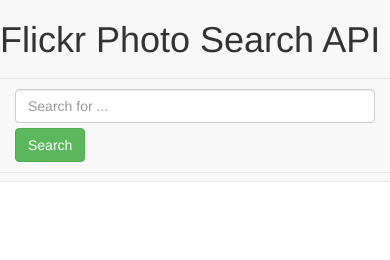
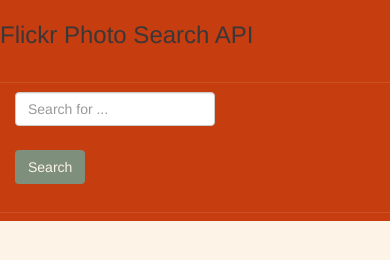
Before and after one commit to rgtalbot/flickr-search-app, a website: page public/home.html in a window 390 px wide. Drawn offline with nearby package versions, Linux system fonts and the light colour scheme.

Commit message:
everything finalized and readme updated

```diff
--- a/package.json
+++ b/package.json
@@ -5,7 +5,7 @@
   "main": "server.js",
   "scripts": {
     "test": "mocha",
-    "start": "node server.js"
+    "start": "nodemon server.js"
   },
   "repository": {
     "type": "git",
--- a/public/css/style.css
+++ b/public/css/style.css
@@ -1,10 +1,68 @@
+body {
+    background-color: #FDF3E7;
+}
+
+.navbar {
+    background-color: #C63D0F;
+}
+
 .searchImg {
     height: 100%;
 }
+.imgDiv {
+    margin-top: 60px;
+}
 
-#imgDiv img {
+.imgDiv img {
     display: block;
     margin: 0 auto;
     width: auto;
-    height: 400px;
+    max-width: 100%;
 }
+
+.row {
+    margin: 10px auto;
+}
+
+.wrapper, .container-fluid {
+    max-width: 1170px;
+    margin: 0 auto;
+}
+
+/**
+Navbar styles
+ */
+.container-fluid {
+    line-height: 70px;
+    vertical-align: middle;
+}
+
+.brand {
+    font-size: 40px;
+    color: #3B3738;
+}
+
+.searchBtn {
+    background-color: #7E8F7C;
+    color: #fdf3e7;
+}
+
+#search-input {
+    width: 400px;
+}
+/* End Navbar */
+
+/**
+Media queries
+ */
+@media (max-width: 949px) {
+    #search-input {
+        width: 200px;
+    }
+}
+
+@media (max-width: 768px) {
+    .brand {
+        font-size: 24px;
+    }
+}
--- a/public/home.html
+++ b/public/home.html
@@ -29,16 +29,16 @@
 
 <div class="wrapper">
 
-    <nav class="navbar navbar-default navbar-fixed-top">
+    <nav class="navbar navbar-fixed-top">
         <div class="container-fluid">
             <div class="navbar-header">
-                <h1>Flickr Photo Search API</h1>
+                <span class="brand">Flickr Photo Search API</span>
             </div>
-            <form class="navbar-form navbar-left" onsubmit=searchApi(event)>
+            <form class="navbar-form navbar-right" onsubmit=searchApi(event)>
                 <div class="form-group">
                     <input type="text" id="search-input" class="form-control" placeholder="Search for ..."/>
                 </div>
-                <button type="submit" class="btn btn-success">Search</button>
+                <button type="submit" class="btn searchBtn">Search</button>
             </form>
         </div>
     </nav>
--- a/public/js/script.js
+++ b/public/js/script.js
@@ -51,7 +51,8 @@
         var row = $('<div>')
             .addClass('row text-center');
         var img = $('<img>')
-            .attr('src', imgUrl);
+            .attr('src', imgUrl)
+            .attr('alt', arr[i].title);
         img.appendTo(row);
         row.appendTo(imgDiv);
         resizePhotos();
@@ -69,5 +70,5 @@
  * Function to set the css height of the image to the window height.
  */
 function resizePhotos() {
-    $('.imgDiv img').css('height', $(window).height() + "px");
+    $('.imgDiv img').css('height', ($(window).height() - 70) + "px");
 }
```
Also changed, not shown: test/test.js (+2 -2 lines), README.md.
